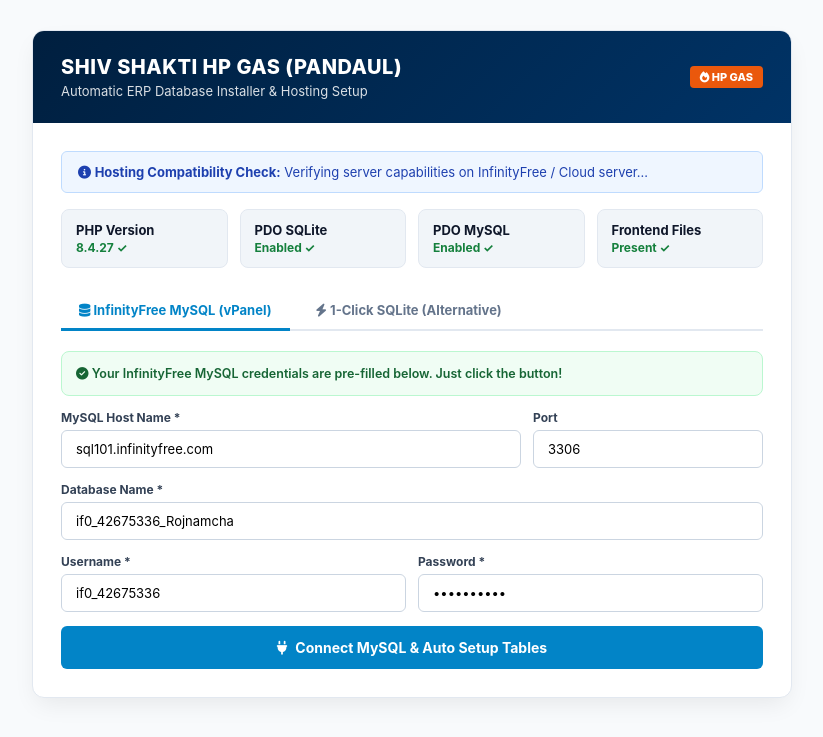
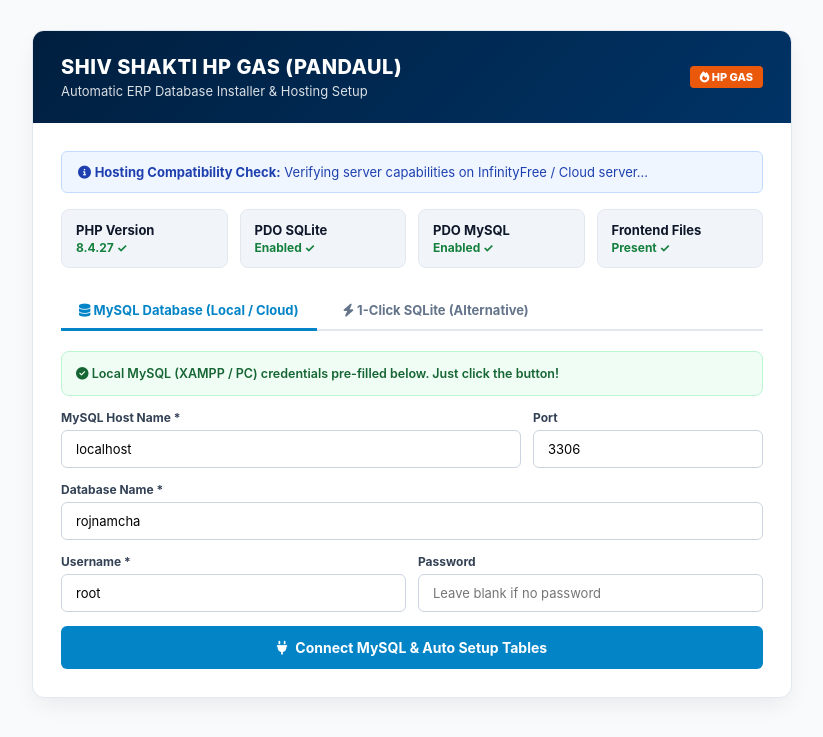
Before and after one commit to rahulmaithili/RojnamchaErp-Php, a PHP site: page /setup.php in a window 1280 px wide. Shown: the top 737 px of the page, without its empty margins (228-1051 px from the left). Run offline with PHP 8.4, Linux system fonts and the light colour scheme.

Commit message:
Set local MySQL (localhost/root/rojnamcha) as default in setup wizard

```diff
--- a/setup.php
+++ b/setup.php
@@ -335,7 +335,7 @@
       <!-- Database Options Tabs -->
       <div class="tabs">
         <button type="button" class="tab-btn active" data-tab="mysql-tab">
-          <i class="fa-solid fa-database"></i> InfinityFree MySQL (vPanel)
+          <i class="fa-solid fa-database"></i> MySQL Database (Local / Cloud)
         </button>
         <button type="button" class="tab-btn" data-tab="sqlite-tab">
           <i class="fa-solid fa-bolt"></i> 1-Click SQLite (Alternative)
@@ -346,13 +346,13 @@
       <div id="mysql-tab" class="tab-panel active">
         <div style="background:#f0fdf4; border:1px solid #bbf7d0; border-radius:8px; padding:14px; margin-bottom:14px;">
           <p style="font-size:12.5px; color:#166534; font-weight:600;">
-            <i class="fa-solid fa-circle-check"></i> Your InfinityFree MySQL credentials are pre-filled below. Just click the button!
+            <i class="fa-solid fa-circle-check"></i> Local MySQL (XAMPP / PC) credentials pre-filled below. Just click the button!
           </p>
         </div>
         <div style="display:grid; grid-template-columns: 2fr 1fr; gap:12px;">
           <div class="form-group">
             <label>MySQL Host Name *</label>
-            <input type="text" id="my-host" class="form-control" placeholder="e.g. sql101.infinityfree.com" value="sql101.infinityfree.com">
+            <input type="text" id="my-host" class="form-control" placeholder="e.g. localhost or 127.0.0.1" value="localhost">
           </div>
           <div class="form-group">
             <label>Port</label>
@@ -361,16 +361,16 @@
         </div>
         <div class="form-group">
           <label>Database Name *</label>
-          <input type="text" id="my-dbname" class="form-control" placeholder="e.g. if0_42675336_Rojnamcha" value="if0_42675336_Rojnamcha">
+          <input type="text" id="my-dbname" class="form-control" placeholder="e.g. rojnamcha" value="rojnamcha">
         </div>
         <div style="display:grid; grid-template-columns: 1fr 1fr; gap:12px;">
           <div class="form-group">
             <label>Username *</label>
-            <input type="text" id="my-user" class="form-control" placeholder="e.g. if0_42675336" value="if0_42675336">
+            <input type="text" id="my-user" class="form-control" placeholder="e.g. root" value="root">
           </div>
           <div class="form-group">
-            <label>Password *</label>
-            <input type="password" id="my-pass" class="form-control" placeholder="vPanel Password" value="rahulJulee">
+            <label>Password</label>
+            <input type="password" id="my-pass" class="form-control" placeholder="Leave blank if no password" value="">
           </div>
         </div>
         <button type="button" id="btn-run-mysql" class="btn btn-primary" style="width:100%; font-size:14px; padding:13px;">
```
